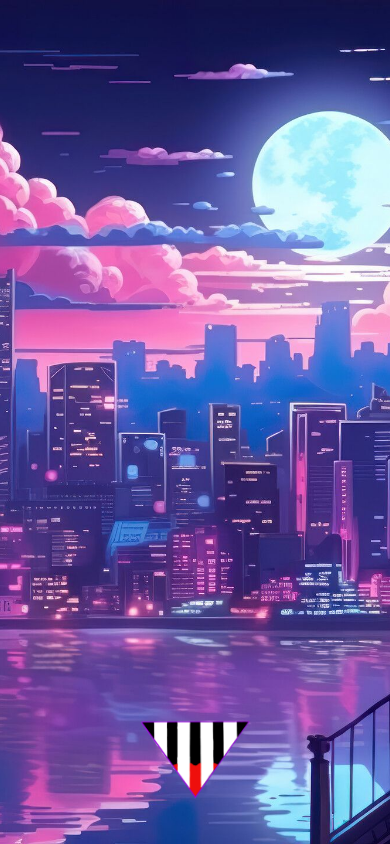
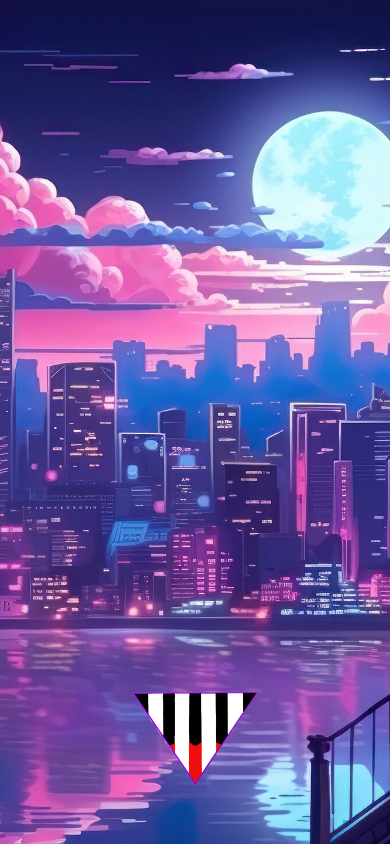
Before and after one commit to Milak66/Voice-listener, a React (Vite) app: page / in a window 390 px wide. Built offline with nearby package versions, Linux system fonts and the light colour scheme.

Commit message:
Voice listener 1.2.2

```diff
--- a/src/components/App/App.css
+++ b/src/components/App/App.css
@@ -12,7 +12,6 @@
     display: flex;
     justify-content: center;
     align-items: center;
-
 }
 
 .logoImg {
@@ -49,12 +48,12 @@
 
     .app {
         display: grid;
-        grid-template-rows: 80vh 20vh;
+        grid-template-rows: 75vh 25vh;
     }
 
     .logoImg {
-        width: 35vw;
-        height: 25vw;
+        width: 40vw;
+        height: 30vw;
         border-radius: 3vw;
     }
 
```
